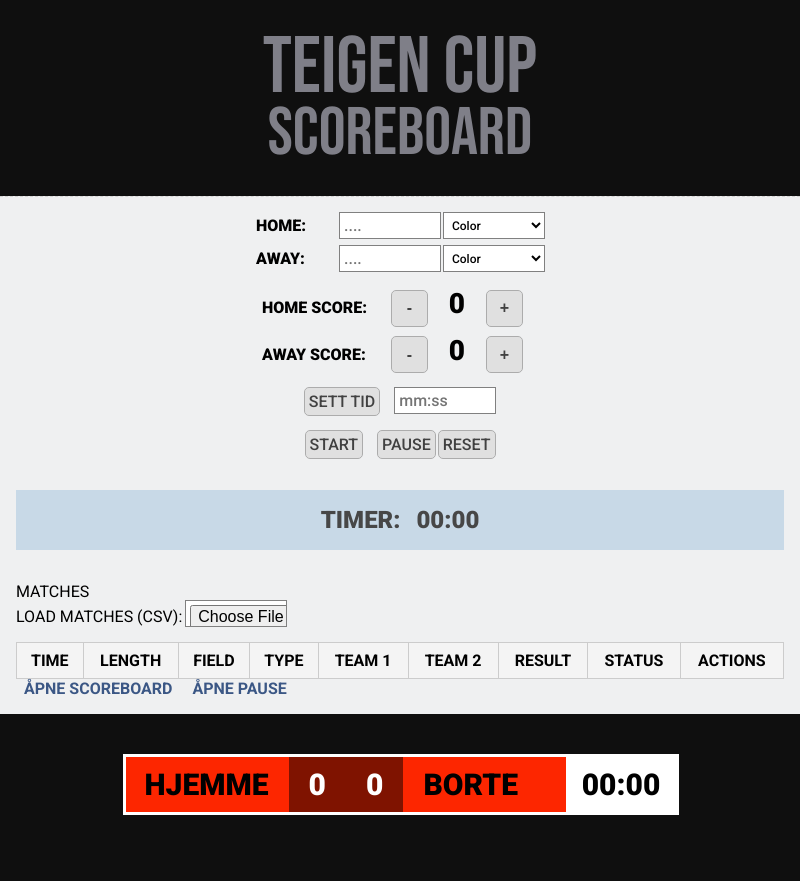
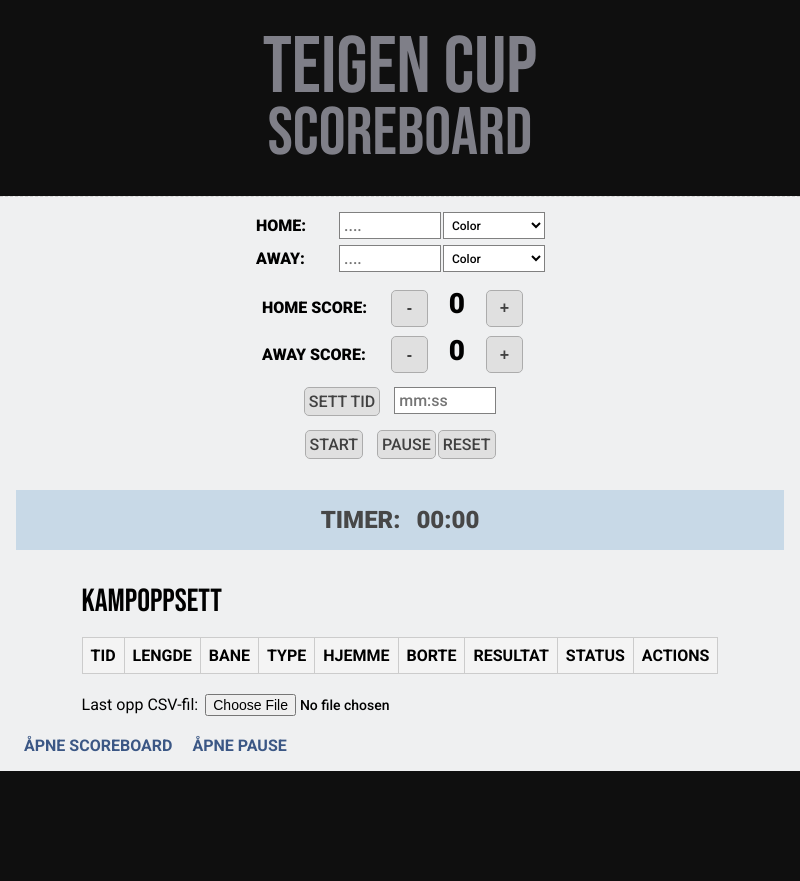
Before and after one commit to areelvestad/Scoreboard_electron, an Electron app: page Scoreboard_control.html in a window 800 px wide. Before the commit the page ends 824 px from the top, so only its background shows below. Drawn offline with Linux system fonts and the light colour scheme.

Commit message:
stuff stuff

```diff
--- a/Scoreboard_control.html
+++ b/Scoreboard_control.html
@@ -191,13 +191,39 @@
         }
 
         .match-list-container {
+            margin-block: 1rem;
+            margin-inline: auto;
+            width: fit-content;
+        }
+
+        .match-list-container h2 {
+            font-family: 'Bebas Neue';
+            font-size: 2rem;
+        }
+
+        .lastopp-csv {
             margin-top: 1rem;
+            width: fit-content;
+            font-size: .75rem;
+        }
+
+        .lastopp-csv label {
+            text-transform: none;
+        }
+
+        .lastopp-csv input {
+            width: fit-content;
+            height: fit-content;
+            font-size: .875rem;
+            background: none;
+            outline: none;
         }
 
         .match-table {
             width: 100%;
             border-collapse: collapse;
             margin-top: 1rem;
+            font-size: .875rem;
         }
 
         .match-table th,
@@ -212,8 +238,8 @@
             font-weight: bold;
         }
 
-        .match-table td.completed {
-            background-color: #d4edda;
+        .match-table tr.completed {
+            background-color: #999fa1;
             text-decoration: line-through;
         }
 
@@ -316,27 +342,27 @@
         </div>
 
         <div class="match-list-container">
-            <h2>Matches</h2>
-            <div>
-                <label for="csv-file">Load Matches (CSV):</label>
-                <input type="file" id="csv-file" accept=".csv">
-            </div>
+            <h2>Kampoppsett</h2>
             <table class="match-table" id="match-table">
                 <thead>
                     <tr>
-                        <th>Time</th>
-                        <th>Length</th>
-                        <th>Field</th>
+                        <th>Tid</th>
+                        <th>Lengde</th>
+                        <th>Bane</th>
                         <th>Type</th>
-                        <th>Team 1</th>
-                        <th>Team 2</th>
-                        <th>Result</th>
+                        <th>Hjemme</th>
+                        <th>Borte</th>
+                        <th>Resultat</th>
                         <th>Status</th>
                         <th>Actions</th>
                     </tr>
                 </thead>
                 <tbody id="match-list"></tbody>
             </table>
+            <div class="lastopp-csv">
+                <label for="csv-file">Last opp CSV-fil:</label>
+                <input type="file" id="csv-file" accept=".csv">
+            </div>
         </div>
 
 
@@ -456,14 +482,14 @@
                         <td>${type}</td>
                         <td>${team1}</td>
                         <td>${team2}</td>
-                        <td class="result">${result || 'Pending'}</td>
-                        <td class="status">Pending</td>
+                        <td class="result">${result || '--'}</td>
+                        <td class="status">--</td>
                         <td>
                             <button class="fill-scoreboard" data-team1="${team1 || 'N/A'}" data-team2="${team2 || 'N/A'}">
-                                Fill Scoreboard
+                                Legg inn
                             </button>
                             <button class="mark-completed">
-                                Mark Completed
+                                Ferdig
                             </button>
                         </td>
                     `;
@@ -493,17 +519,17 @@
                 document.querySelectorAll('.mark-completed').forEach((button) => {
                     button.addEventListener('click', (e) => {
                         const row = e.target.closest('tr');
-                        const resultCell = row.querySelector('.result');
 
                         const team1Score = document.getElementById('team1-score-display').textContent;
                         const team2Score = document.getElementById('team2-score-display').textContent;
 
-                        resultCell.textContent = `${team1Score}-${team2Score}`;
-                        resultCell.classList.add('completed');
+                        const resultCell = row.querySelector('.result');
+                        resultCell.textContent = `${team1Score} - ${team2Score}`;
+
+                        row.classList.add('completed');
 
                         const statusCell = row.querySelector('.status');
-                        statusCell.textContent = 'Completed';
-                        statusCell.classList.add('completed');
+                        statusCell.textContent = '✔';
 
                         sendCommand('pause-timer');
 
```
